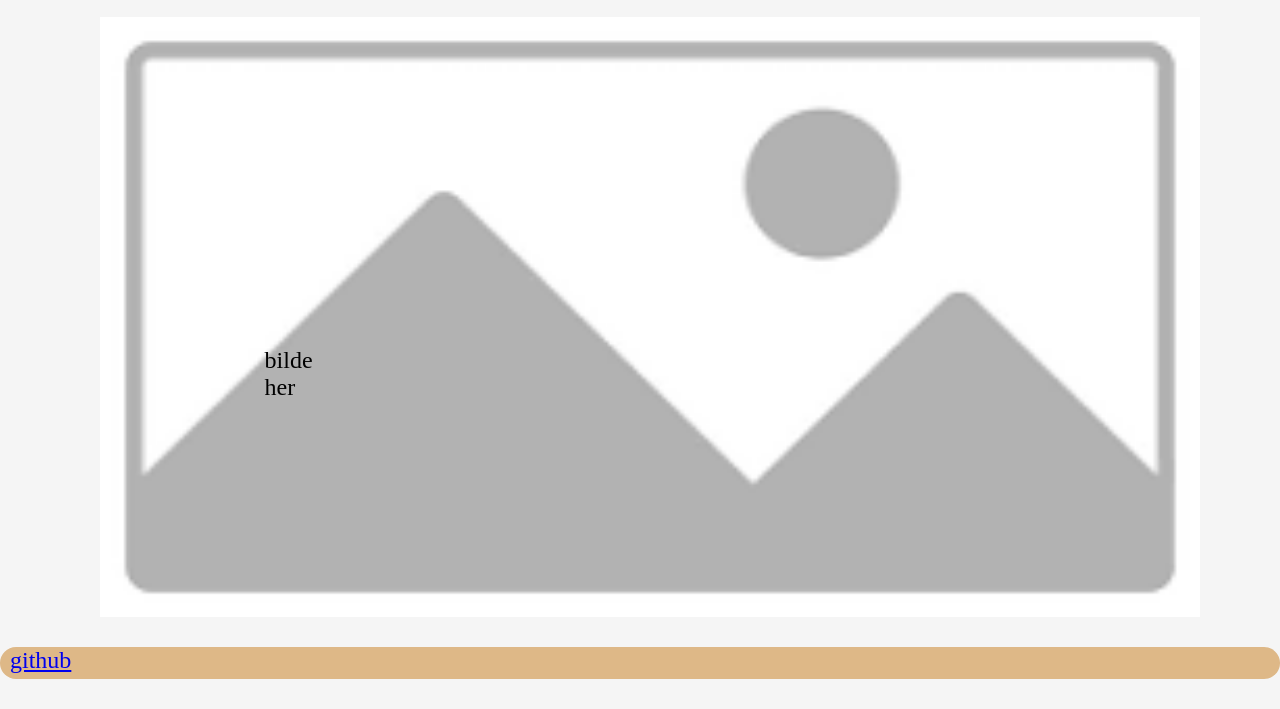
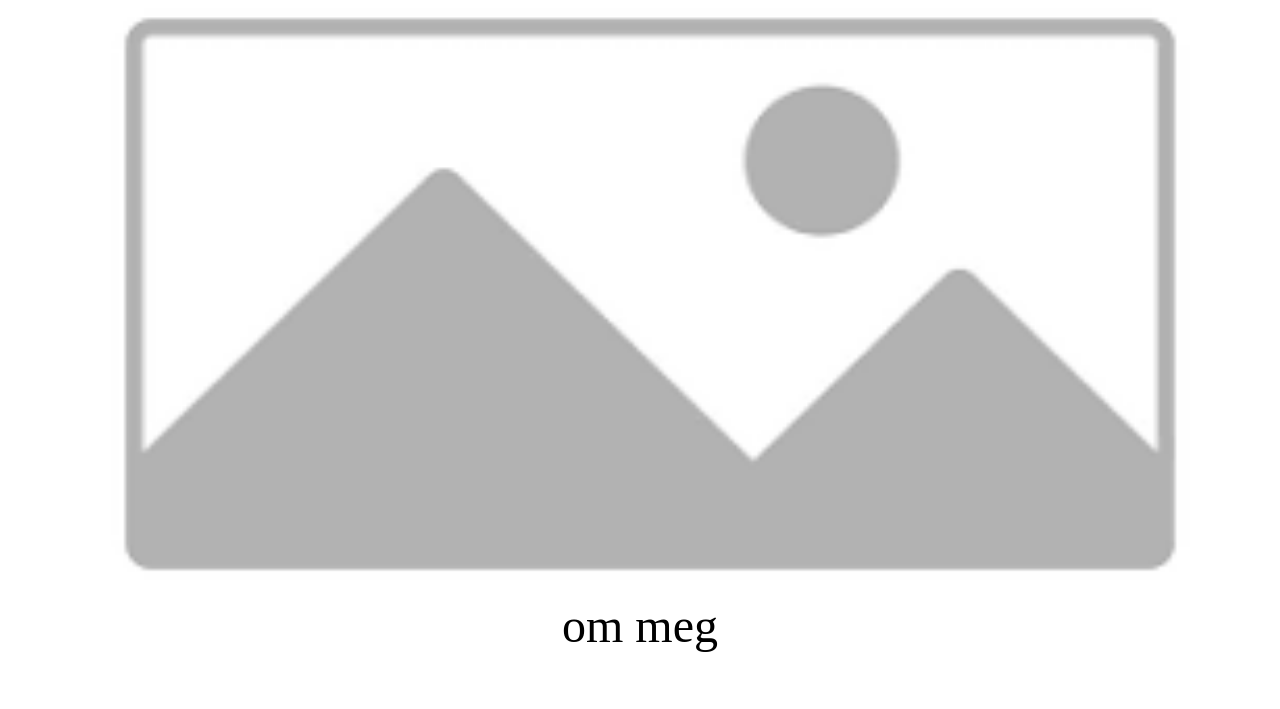
Before and after one commit to kasperisaperson/kasperisaperson.github.io, a plain HTML site: page index.html in a window 1280 px wide. Shown: the part 91-800 px from the top of the page. Drawn offline with Linux system fonts and the light colour scheme.

Commit message:
små endringer

```diff
--- a/index.html
+++ b/index.html
@@ -16,7 +16,7 @@
     </nav>
 </header>
    <picture><img src="pic/placeholder.png" alt="placeholder"></picture>
-    <main> bilde her </main>
+    <main>om meg </main>
     <footer><a href="https://github.com/kasperisaperson/kasperisaperson.github.io">github</a></footer>
 
 </body>
--- a/style.css
+++ b/style.css
@@ -1,5 +1,5 @@
 html{
-        background-color: black;
+        background-color:#dfe7e2; ;
 }
 
 
@@ -7,15 +7,16 @@ body{
     margin: 0;
     min-height: 100vh;
     display: grid;
-    grid-template-columns:100px 1fr;
-    grid-template-rows: 60px 1fr auto;
+    grid-template-columns:150px 2fr;
+    grid-template-rows: 85px 3fr auto;
     grid-template-areas:
         "header header"
-        "main aside"
+        "picture picture"
+        "main main"
         "footer footer";
         margin: 0 auto;
         max-width:1300px ;
-        background-color: whitesmoke;
+        background-color: white;
 }
 
 
@@ -51,7 +52,9 @@ header {
 }
 
 picture {
-    margin-top: 3rem;
+    margin-top:;
+    justify-self: auto;
+    margin-left: 100px;
 }
 
 picture img {
@@ -60,10 +63,10 @@ picture img {
 }
 
 main   { grid-area: main;
-   padding-left: 7cm ;
-   padding-top: 10cm;
-   font-size: x-large;
+   font-size: 3rem;
    color: black;
+   justify-self: center;
+   margin-bottom:300px ;
 }
 
 footer {grid-area: footer;
@@ -75,4 +78,6 @@ footer {grid-area: footer;
   margin-bottom: 30px;
   border-radius: 20px;
   font-size: 1.5rem;
+  margin-left: 20px;
+  margin-right: 20px;
 }
```
